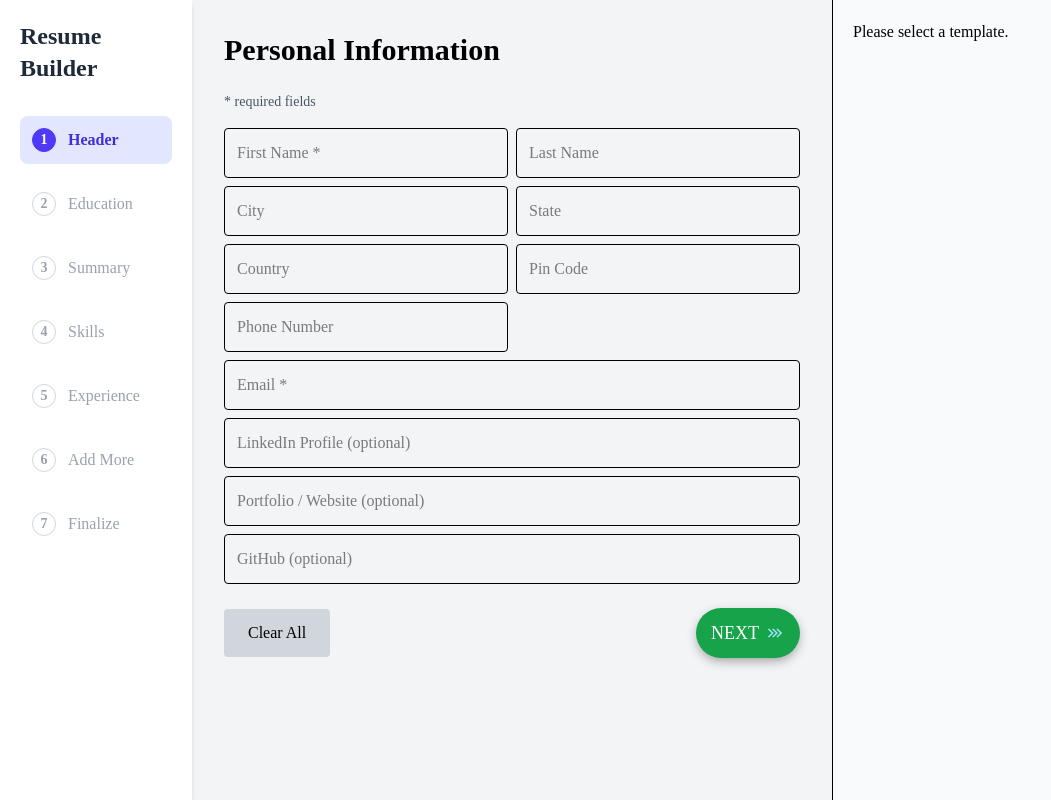
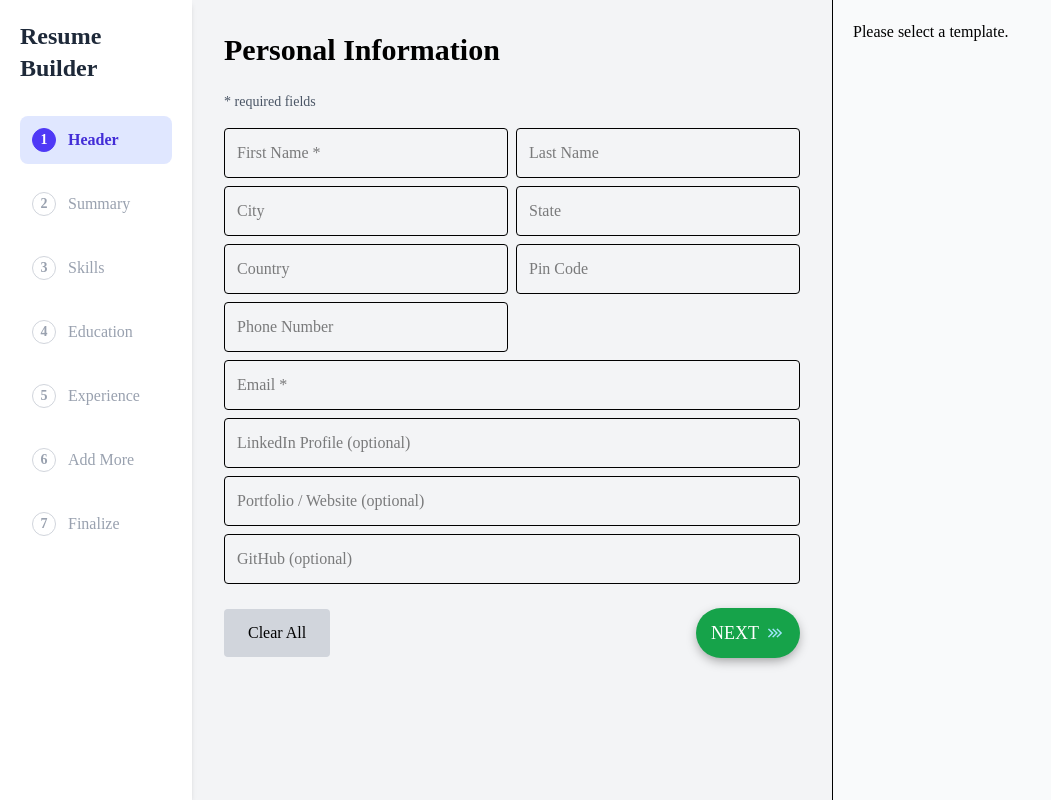
Before and after one commit to Nitesh47kumars/Resumify, a React (Vite) app: page /create/header in a window 1280 px wide. Shown: the whole page, without its empty margins (0-1051 px from the left). Built offline with nearby package versions, Linux system fonts and the light colour scheme.

Commit message:
Change Order of Steptracker & Components

```diff
--- a/src/App.jsx
+++ b/src/App.jsx
@@ -5,13 +5,13 @@ import ProtectedRoute from "./Routes/ProtectedRoute";
 // Pages
 import Homepage from "./Pages/Homepage";
 import ChooseTemplate from "./Pages/Create/ChooseTemplate";
+import Header from "./Pages/Create/Header";
+import Summary from "./Pages/Create/Summary";
+import Skills from "./Pages/Create/Skills";
 import Education from "./Pages/Create/Education";
-import Summary from "./Pages/Create/Summary";
-import Skills from "./Pages/Create/Skills"
 import Experience from "./Pages/Create/Experience";
+import AddComponent from "./Pages/Create/AddComponent";
 import Finalize from "./Pages/Create/Finalize";
-import Header from "./Pages/Create/Header";
-import AddComponent from "./Pages/Create/AddComponent";
 
 export default function App() {
   return (
@@ -23,7 +23,7 @@ export default function App() {
           {/* Step 1 */}
           <Route path="/create/template" element={<ChooseTemplate />} />
 
-          {/* Step 1 */}
+          {/* Step 1 - Header */}
           <Route
             path="/create/header"
             element={
@@ -32,37 +32,38 @@ export default function App() {
               </ProtectedRoute>
             }
           />
-          {/* Step 2 */}
+
+          {/* Step 2 - Summary */}
+          <Route
+            path="/create/summary"
+            element={
+              <ProtectedRoute stepNumber={2}>
+                <Summary />
+              </ProtectedRoute>
+            }
+          />
+
+          {/* Step 3 - Skills */}
+          <Route
+            path="/create/skills"
+            element={
+              <ProtectedRoute stepNumber={3}>
+                <Skills />
+              </ProtectedRoute>
+            }
+          />
+
+          {/* Step 4 - Education */}
           <Route
             path="/create/education"
             element={
-              <ProtectedRoute stepNumber={2}>
+              <ProtectedRoute stepNumber={4}>
                 <Education />
               </ProtectedRoute>
             }
           />
 
-          {/* Step 3 */}
-          <Route
-            path="/create/summary"
-            element={
-              <ProtectedRoute stepNumber={3}>
-                <Summary />
-              </ProtectedRoute>
-            }
-          />
-
-          {/* Step 4 */}
-          <Route
-            path="/create/skills"
-            element={
-              <ProtectedRoute stepNumber={4}>
-                <Skills />
-              </ProtectedRoute>
-            }
-          />
-
-          {/* Step 5 */}
+          {/* Step 5 - Experience */}
           <Route
             path="/create/experience"
             element={
@@ -72,7 +73,7 @@ export default function App() {
             }
           />
 
-          {/* Step 6 */}
+          {/* Step 6 - Add More */}
           <Route
             path="/create/addcomponent"
             element={
@@ -82,7 +83,7 @@ export default function App() {
             }
           />
 
-          {/* Step 6 */}
+          {/* Step 7 - Finalize */}
           <Route
             path="/create/finalize"
             element={
--- a/src/Layout/StepTracker.jsx
+++ b/src/Layout/StepTracker.jsx
@@ -9,9 +9,9 @@ export default function StepTracker() {
 
   const steps = [
     { id: 1, label: "Header", path: "/create/header" },
-    { id: 2, label: "Education", path: "/create/education" },
-    { id: 3, label: "Summary", path: "/create/summary" },
-    { id: 4, label: "Skills", path: "/create/skills" },
+    { id: 2, label: "Summary", path: "/create/summary" },
+    { id: 3, label: "Skills", path: "/create/skills" },
+    { id: 4, label: "Education", path: "/create/education" },
     { id: 5, label: "Experience", path: "/create/experience" },
     { id: 6, label: "Add More", path: "/create/addcomponent" },
     { id: 7, label: "Finalize", path: "/create/finalize" },
--- a/src/Pages/Create/Education.jsx
+++ b/src/Pages/Create/Education.jsx
@@ -217,8 +217,8 @@ export default function Education() {
           </button>
 
           <NextButton
-            nextRoute="/create/summary"
-            stepNumber={3}
+            nextRoute="/create/experience"
+            stepNumber={5}
             validate={() => {
               if (!validate()) return false;
               setFormData({ ...formData, education: entries });
--- a/src/Pages/Create/Header.jsx
+++ b/src/Pages/Create/Header.jsx
@@ -228,7 +228,7 @@ export default function Header() {
           </button>
 
           <NextButton
-            nextRoute="/create/education"
+            nextRoute="/create/summary"
             stepNumber={2}
             validate={validate}
           />
--- a/src/Pages/Create/Skills.jsx
+++ b/src/Pages/Create/Skills.jsx
@@ -16,7 +16,7 @@ export default function Skills() {
     const updated = [...formData.skills, trimmed];
     setFormData({ ...formData, skills: updated });
     setSkillInput("");
-    setError(""); // clear error once a skill is added
+    setError("");
   };
 
   const removeSkill = (index) => {
@@ -109,8 +109,8 @@ export default function Skills() {
           )}
 
           <NextButton
-            nextRoute="/create/experience"
-            stepNumber={5}
+            nextRoute="/create/education"
+            stepNumber={4}
             validate={validateSkills}
           />
         </div>
--- a/src/Pages/Create/Summary.jsx
+++ b/src/Pages/Create/Summary.jsx
@@ -53,7 +53,7 @@ export default function Summary() {
 
           <NextButton
             nextRoute="/create/skills"
-            stepNumber={4}
+            stepNumber={3}
             validate={handleValidate}
           />
         </div>
```
